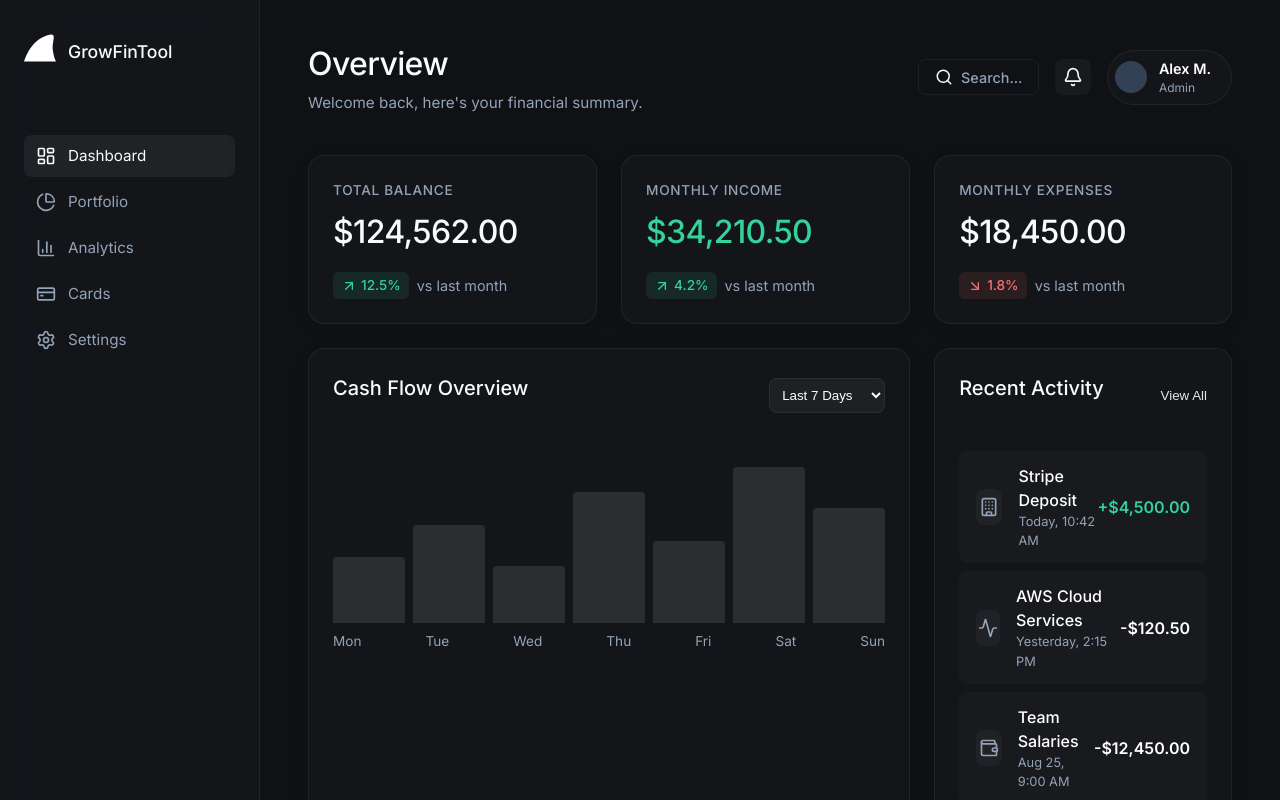
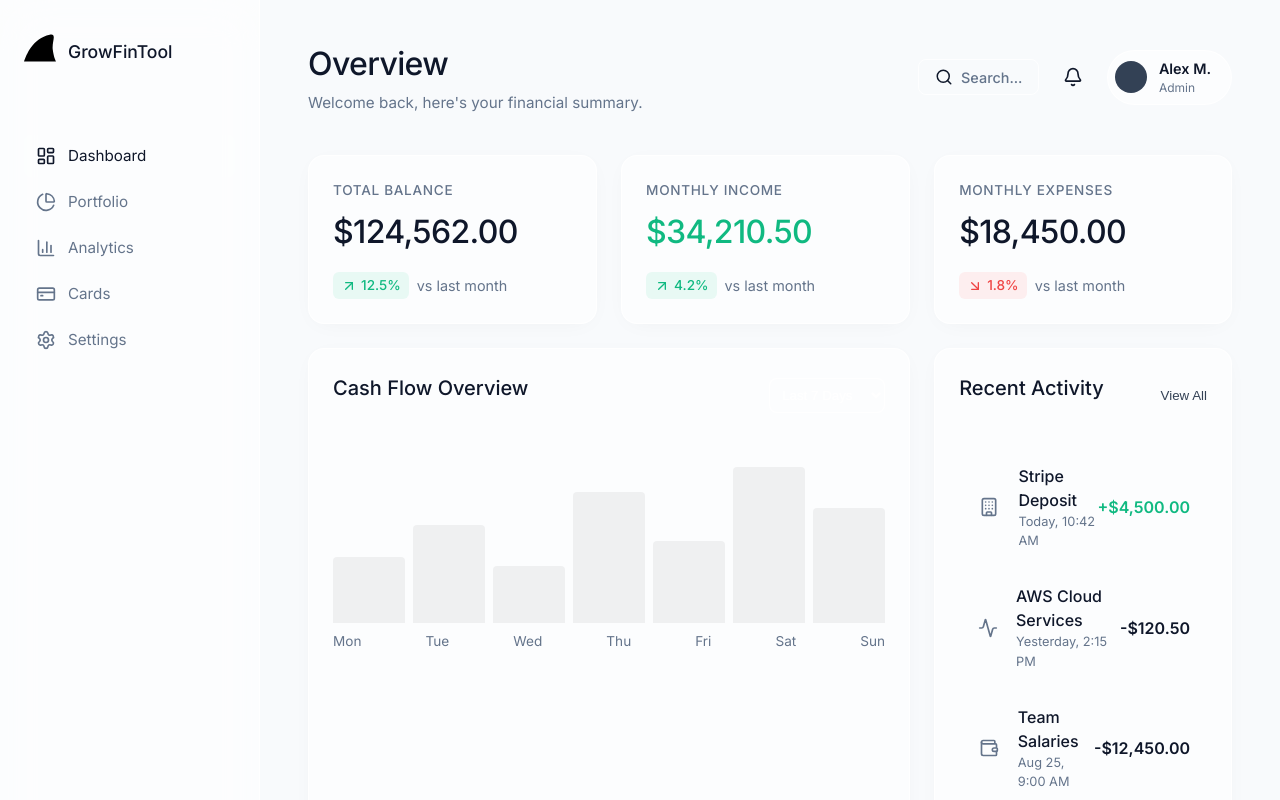
Before and after one commit to mdrsr016-lgtm/GrowFinTool, a React (Vite) app: page / in a window 1280 px wide. Shown: the top 800 px of the page. Built offline with nearby package versions, Linux system fonts and the light colour scheme.

Commit message:
feat: implement financial dashboard UI with sidebar navigation and summary metrics

```diff
--- a/src/App.tsx
+++ b/src/App.tsx
@@ -18,6 +18,7 @@ import './index.css';
 
 function App() {
   const [activeTab, setActiveTab] = useState('dashboard');
+  const [isCollapsed, setIsCollapsed] = useState(false);
 
   const navItems = [
     { id: 'dashboard', label: 'Dashboard', icon: <LayoutDashboard size={20} /> },
@@ -37,12 +38,12 @@ function App() {
   return (
     <div className="app-container">
       {/* Sidebar */}
-      <aside className="sidebar">
-        <div className="sidebar-logo animate-fade-in delay-1">
+      <aside className={`sidebar ${isCollapsed ? 'collapsed' : ''}`}>
+        <div className="sidebar-logo animate-fade-in delay-1" onClick={() => setIsCollapsed(!isCollapsed)} style={{ cursor: 'pointer' }}>
           <div className="logo-icon" style={{ background: 'transparent', boxShadow: 'none' }}>
-            <img src="/logo.svg" alt="GrowFinTool Logo" style={{ width: '32px', height: '32px', filter: 'invert(1)' }} />
+            <img src="/logo.svg" alt="GrowFinTool Logo" style={{ width: '32px', height: '32px', filter: 'var(--logo-filter)' }} />
           </div>
-          GrowFinTool
+          {!isCollapsed && <span className="sidebar-text">GrowFinTool</span>}
         </div>
 
         <nav className="nav-menu animate-fade-in delay-2" style={{ marginTop: '2rem' }}>
@@ -53,18 +54,20 @@ function App() {
               onClick={() => setActiveTab(item.id)}
             >
               {item.icon}
-              {item.label}
+              {!isCollapsed && <span className="nav-label">{item.label}</span>}
             </a>
           ))}
         </nav>
 
-        <div className="mt-auto animate-fade-in delay-3" style={{ marginTop: 'auto' }}>
-          <div className="glass-card" style={{ padding: '1rem', textAlign: 'center' }}>
-            <h4 style={{ color: 'white', marginBottom: '0.5rem' }}>Upgrade to Pro</h4>
-            <p style={{ fontSize: '0.85rem', marginBottom: '1rem' }}>Get access to advanced analytics.</p>
-            <button className="btn" style={{ width: '100%', padding: '0.5rem' }}>Upgrade</button>
+        {!isCollapsed && (
+          <div className="mt-auto animate-fade-in delay-3" style={{ marginTop: 'auto' }}>
+            <div className="glass-card" style={{ padding: '1rem', textAlign: 'center' }}>
+              <h4 style={{ color: 'var(--text-main)', marginBottom: '0.5rem' }}>Upgrade to Pro</h4>
+              <p style={{ fontSize: '0.85rem', marginBottom: '1rem' }}>Get access to advanced analytics.</p>
+              <button className="btn" style={{ width: '100%', padding: '0.5rem' }}>Upgrade</button>
+            </div>
           </div>
-        </div>
+        )}
       </aside>
 
       {/* Main Content */}
@@ -86,7 +89,7 @@ function App() {
             <div className="user-profile">
               <div className="avatar"></div>
               <div style={{ display: 'flex', flexDirection: 'column' }}>
-                <span style={{ fontSize: '0.9rem', fontWeight: 600, color: 'white' }}>Alex M.</span>
+                <span style={{ fontSize: '0.9rem', fontWeight: 600, color: 'var(--text-main)' }}>Alex M.</span>
                 <span style={{ fontSize: '0.75rem', color: 'var(--text-muted)' }}>Admin</span>
               </div>
             </div>
@@ -180,11 +183,11 @@ function App() {
                       {tx.icon}
                     </div>
                     <div>
-                      <div style={{ color: 'white', fontWeight: 500 }}>{tx.name}</div>
+                      <div style={{ color: 'var(--text-main)', fontWeight: 500 }}>{tx.name}</div>
                       <div style={{ fontSize: '0.8rem', color: 'var(--text-muted)' }}>{tx.date}</div>
                     </div>
                   </div>
-                  <div style={{ fontWeight: 600, color: tx.type === 'incoming' ? 'var(--success)' : 'white' }}>
+                  <div style={{ fontWeight: 600, color: tx.type === 'incoming' ? 'var(--success)' : 'var(--text-main)' }}>
                     {tx.amount}
                   </div>
                 </div>
--- a/src/index.css
+++ b/src/index.css
@@ -1,5 +1,26 @@
 @import url('https://fonts.googleapis.com/css2?family=Inter:wght@300;400;500;600&display=swap');
 
+:root {
+  /* Minimal Light Background */
+  --bg-color: #f8fafc;
+  --panel-bg: rgba(255, 255, 255, 0.6);
+  --panel-border: rgba(255, 255, 255, 0.8);
+  --text-main: #0f172a;
+  --text-muted: #64748b;
+
+  --accent: #334155;
+  --accent-hover: #0f172a;
+  --success: #10b981;
+  --danger: #ef4444;
+
+  --panel-shadow: 0 4px 24px -8px rgba(0, 0, 0, 0.05);
+  --bg-blob-1: radial-gradient(circle at 30% 20%, rgba(0, 0, 0, 0.03) 0%, rgba(255, 255, 255, 0) 40%);
+  --bg-blob-2: radial-gradient(circle at 80% 80%, rgba(0, 0, 0, 0.02) 0%, rgba(255, 255, 255, 0) 30%);
+  --logo-filter: none;
+  --bar-bg: rgba(0, 0, 0, 0.05);
+}
+
+@media (prefers-color-scheme: dark) {
   :root {
     --bg-color: #0f1115; /* Minimal dark background */
     --panel-bg: rgba(255, 255, 255, 0.02);
@@ -11,6 +32,13 @@
     --accent-hover: #ffffff;
     --success: #34d399;
     --danger: #f87171;
+
+    --panel-shadow: 0 4px 24px -8px rgba(0, 0, 0, 0.2);
+    --bg-blob-1: radial-gradient(circle at 30% 20%, rgba(255, 255, 255, 0.03) 0%, rgba(0, 0, 0, 0) 40%);
+    --bg-blob-2: radial-gradient(circle at 80% 80%, rgba(255, 255, 255, 0.02) 0%, rgba(0, 0, 0, 0) 30%);
+    --logo-filter: invert(1);
+    --bar-bg: rgba(255, 255, 255, 0.1);
+  }
 }
 
 * {
@@ -38,8 +66,7 @@ body::before {
   left: -10%;
   width: 120%;
   height: 120%;
-  background: radial-gradient(circle at 30% 20%, rgba(255, 255, 255, 0.03) 0%, rgba(0, 0, 0, 0) 40%),
-              radial-gradient(circle at 80% 80%, rgba(255, 255, 255, 0.02) 0%, rgba(0, 0, 0, 0) 30%);
+  background: var(--bg-blob-1), var(--bg-blob-2);
   z-index: -1;
 }
 
@@ -88,6 +115,22 @@ p {
   display: flex;
   flex-direction: column;
   gap: 2rem;
+  transition: width 0.3s cubic-bezier(0.2, 0.8, 0.2, 1), padding 0.3s cubic-bezier(0.2, 0.8, 0.2, 1);
+  overflow-x: hidden;
+}
+
+.sidebar.collapsed {
+  width: 80px;
+  padding: 2rem 1rem;
+}
+
+.sidebar.collapsed .sidebar-logo {
+  justify-content: center;
+}
+
+.sidebar.collapsed .nav-item {
+  justify-content: center;
+  padding: 0.6rem;
 }
 
 .sidebar-logo {
@@ -183,12 +226,14 @@ p {
   -webkit-backdrop-filter: blur(24px);
   border-radius: 16px;
   padding: 1.5rem;
-  transition: border-color 0.2s ease;
-  box-shadow: 0 4px 24px -8px rgba(0, 0, 0, 0.2);
+  transition: all 0.3s cubic-bezier(0.2, 0.8, 0.2, 1);
+  box-shadow: var(--panel-shadow);
 }
 
 .glass-card:hover {
-  border-color: rgba(255, 255, 255, 0.1);
+  border-color: rgba(255, 255, 255, 0.15);
+  transform: translateY(-4px);
+  box-shadow: 0 12px 32px -8px rgba(0, 0, 0, 0.15);
 }
 
 .metric-value {
@@ -233,18 +278,25 @@ p {
 
 .bar {
   flex: 1;
-  background: rgba(255, 255, 255, 0.1);
+  background: var(--bar-bg);
   border-radius: 4px 4px 0 0;
-  transition: height 1s ease;
+  animation: growUp 1.2s cubic-bezier(0.1, 0.8, 0.3, 1) forwards;
+  transform-origin: bottom;
+  transform: scaleY(0);
 }
 
-.bar:nth-child(1) { height: 40%; }
-.bar:nth-child(2) { height: 60%; }
-.bar:nth-child(3) { height: 35%; }
-.bar:nth-child(4) { height: 80%; }
-.bar:nth-child(5) { height: 50%; }
-.bar:nth-child(6) { height: 95%; }
-.bar:nth-child(7) { height: 70%; }
+@keyframes growUp {
+  0% { transform: scaleY(0); }
+  100% { transform: scaleY(1); }
+}
+
+.bar:nth-child(1) { height: 40%; animation-delay: 0.1s; }
+.bar:nth-child(2) { height: 60%; animation-delay: 0.2s; }
+.bar:nth-child(3) { height: 35%; animation-delay: 0.3s; }
+.bar:nth-child(4) { height: 80%; animation-delay: 0.4s; }
+.bar:nth-child(5) { height: 50%; animation-delay: 0.5s; }
+.bar:nth-child(6) { height: 95%; animation-delay: 0.6s; }
+.bar:nth-child(7) { height: 70%; animation-delay: 0.7s; }
 
 .span-2 {
   grid-column: span 2;
@@ -292,12 +344,13 @@ p {
 
 /* Animations */
 @keyframes fadeIn {
-  from { opacity: 0; }
-  to { opacity: 1; }
+  from { opacity: 0; transform: translateY(12px); }
+  to { opacity: 1; transform: translateY(0); }
 }
 
 .animate-fade-in {
-  animation: fadeIn 0.6s ease forwards;
+  animation: fadeIn 0.7s cubic-bezier(0.1, 0.8, 0.3, 1) forwards;
+  opacity: 0;
 }
 
 /* Buttons */
```
Lines whose indentation alone changed are shown as unchanged.
